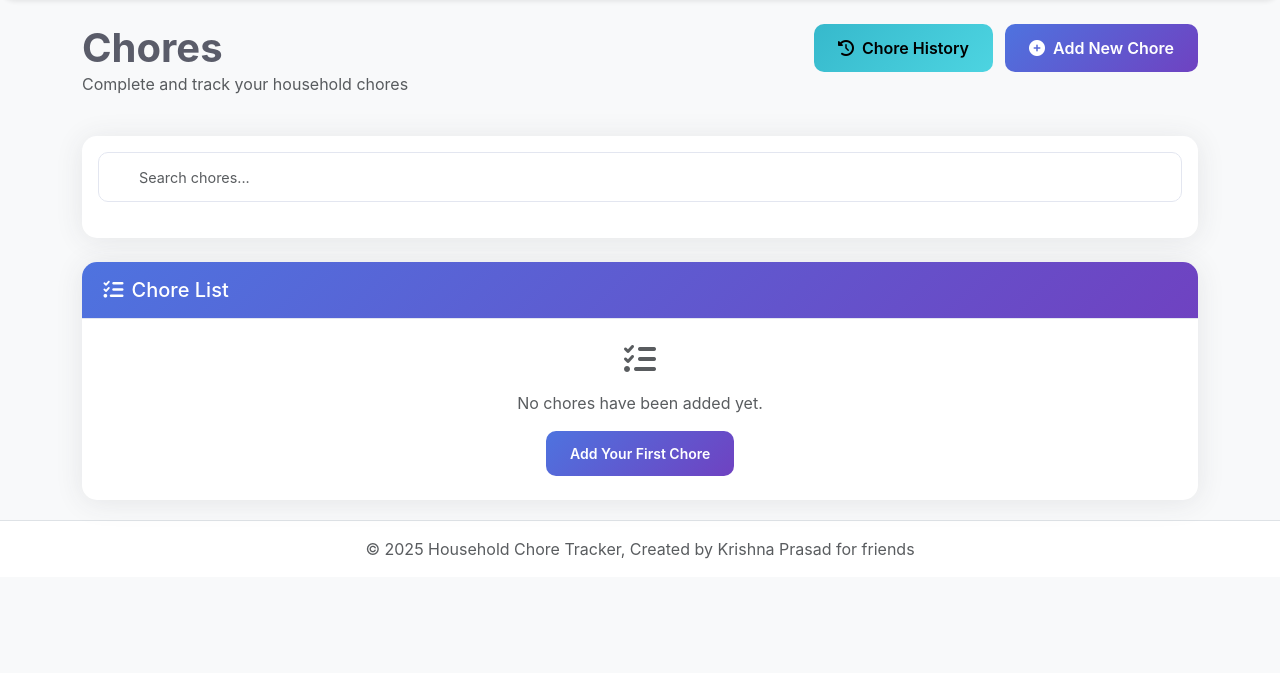
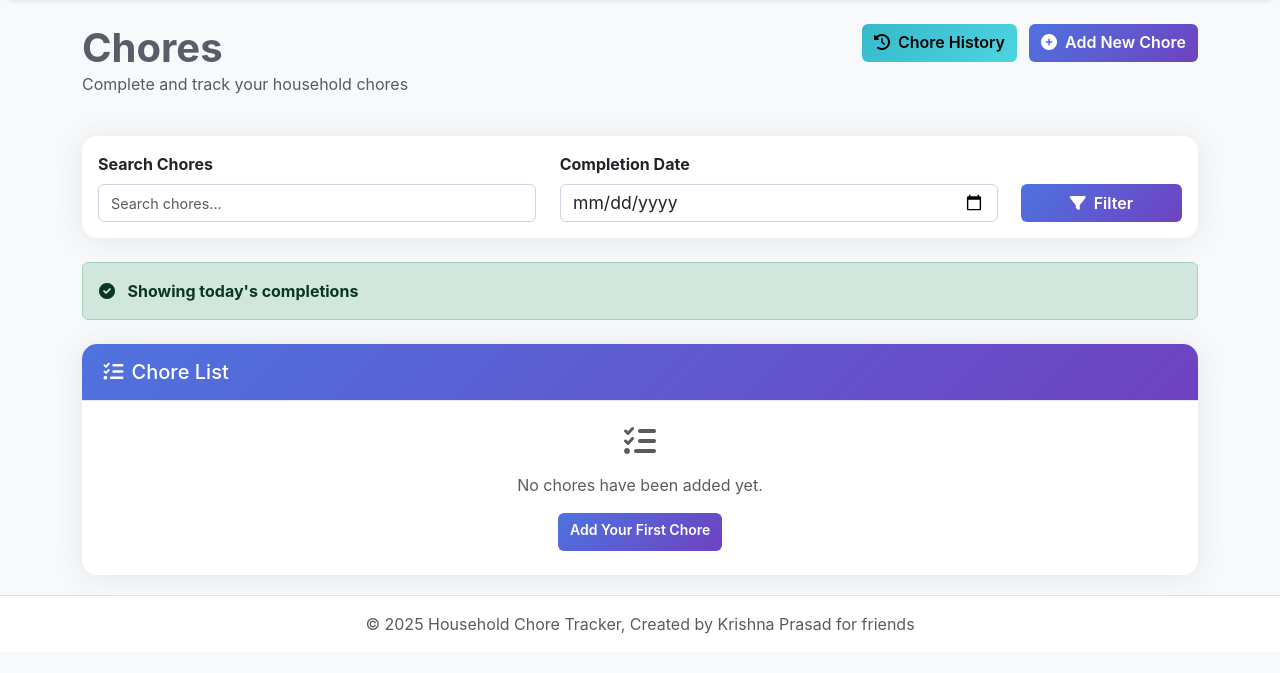
Before and after one commit to askkrishnaprasad/chore_tracker, a Flask app: template app/templates/chores.html in a window 1280 px wide. Shown: the part 68-741 px from the top of the page. Run offline with Flask 3, Linux system fonts and the light colour scheme; the template is opened without the code that fills it, so the values that code supplies are empty.

Commit message:
Fix search functionality to properly filter and display chore items

```diff
--- a/app/templates/chores.html
+++ b/app/templates/chores.html
@@ -4,19 +4,16 @@
 
 {% block content %}
 <style>
-    #choreSearchInput.is-focused {
-        box-shadow: 0 0 0 0.25rem rgba(78, 115, 223, 0.25);
-        border-color: #4e73df;
-    }
     .search-container {
         position: relative;
     }
     .search-results-count {
         position: absolute;
-        right: 15px;
-        top: 15px;
+        right: 10px;
+        top: 10px;
         font-size: 0.8rem;
         color: #6c757d;
+        pointer-events: none;
     }
     /* Styles for the quick complete form */
     .quick-complete-form {
@@ -32,6 +29,63 @@
     }
     .form-toggle {
         width: 100%;
+    }
+    /* Ensure consistent form element heights and styling */
+    .form-control, .btn {
+        height: 38px !important;
+        min-height: 38px !important;
+        line-height: 1.5;
+        padding: 0.375rem 0.75rem;
+        border-radius: 0.375rem;
+        box-sizing: border-box;
+    }
+    .input-container {
+        height: 38px;
+        display: flex;
+        position: relative;
+    }
+    /* Make all inputs have exactly the same height and appearance */
+    #choreSearchInput, #globalCompletionDate, #dateFilterBtn {
+        height: 38px !important;
+        min-height: 38px !important;
+        box-sizing: border-box;
+        border-radius: 0.375rem;
+        margin: 0;
+        padding: 0.375rem 0.75rem;
+    }
+    /* Make the date input match the search input styling exactly */
+    input[type="date"].form-control,
+    input[type="text"].form-control {
+        height: 38px !important;
+        min-height: 38px !important;
+        box-sizing: border-box;
+        appearance: none;
+        -webkit-appearance: none;
+        -moz-appearance: none;
+        border: 1px solid #d1d3e2;
+        background-color: #fff;
+        border-radius: 0.375rem;
+        padding: 0.375rem 0.75rem;
+    }
+    /* Apply consistent focus style */
+    .form-control:focus {
+        box-shadow: 0 0 0 0.25rem rgba(78, 115, 223, 0.25);
+        border-color: #4e73df;
+    }
+    /* Styles for chore list items and search filtering */
+    .chore-list-item {
+        padding: 10px;
+        border-bottom: 1px solid #e3e6f0;
+        transition: background-color 0.2s;
+    }
+    .chore-list-item:last-child {
+        border-bottom: none;
+    }
+    .chore-list-item.hidden {
+        display: none !important;
+    }
+    .chore-list-item.visible {
+        display: flex !important;
     }
 </style>
 
@@ -50,14 +104,44 @@
     </div>
 </div>
 
-<!-- Search Bar -->
+<!-- Search Bar and Date Filter -->
 <div class="card mb-4">
     <div class="card-body">
-        <div class="search-container">
-            <i class="fas fa-search search-icon"></i>
+        <div class="row">
+            <div class="col-md-5 mb-3 mb-md-0">
+                <label for="choreSearchInput" class="form-label fw-bold">Search Chores</label>
+                <div class="input-container">
                     <input type="text" class="form-control" id="choreSearchInput" placeholder="Search chores..." autocomplete="off">
                     <span class="search-results-count" id="searchResultsCount"></span>
                 </div>
+            </div>
+            <div class="col-md-5 mb-3 mb-md-0">
+                <label for="globalCompletionDate" class="form-label fw-bold">Completion Date</label>
+                <div class="input-container">
+                    <input type="date" class="form-control" id="globalCompletionDate" value="{{ filter_date.strftime('%Y-%m-%d') }}" max="{{ today.strftime('%Y-%m-%d') }}">
+                </div>
+            </div>
+            <div class="col-md-2">
+                <label class="form-label fw-bold">&nbsp;</label>
+                <button id="dateFilterBtn" class="btn btn-primary w-100">
+                    <i class="fas fa-filter me-2"></i>Filter
+                </button>
+            </div>
+        </div>
+    </div>
+</div>
+
+<!-- Filter Status Notification -->
+<div class="alert {% if filter_date != today %}alert-info{% else %}alert-success{% endif %} d-flex align-items-center mb-4" role="alert">
+    <div>
+        {% if filter_date != today %}
+            <i class="fas fa-calendar-alt me-2"></i>
+            <strong>Showing completions for {{ filter_date.strftime('%b %d, %Y') }}</strong>
+            <a href="{{ url_for('chores') }}" class="alert-link ms-3"><i class="fas fa-sync-alt me-1"></i>Reset to today</a>
+        {% else %}
+            <i class="fas fa-check-circle me-2"></i>
+            <strong>Showing today's completions</strong>
+        {% endif %}
     </div>
 </div>
 
@@ -123,14 +207,9 @@
                         <input type="hidden" name="csrf_token" value="{{ csrf_token() }}">
                         <input type="hidden" name="chore_id" value="{{ chore.id }}">
                         <input type="hidden" name="user_id" value="{{ current_user.id }}">
+                        <input type="hidden" name="completion_date" id="completion_date-{{ chore.id }}">
 
                         <div class="row">
-                            <div class="col-12 mb-3">
-                                <label class="form-label fw-bold">When did you complete this?</label>
-                                <input type="date" class="form-select form-select-lg" name="completion_date" value="{{ today.strftime('%Y-%m-%d') }}" max="{{ today.strftime('%Y-%m-%d') }}" style="height: auto; padding: 0.5rem 1rem;" required>
-                                <div class="form-text">Select the date you completed this chore</div>
-                            </div>
-
                             <div class="col-12 mb-3">
                                 <div class="form-check form-switch">
                                     <input class="form-check-input share-toggle" type="checkbox" name="is_shared" id="is_shared-{{ chore.id }}" style="width: 3em; height: 1.5em;">
@@ -193,6 +272,37 @@
 {% block scripts %}
 <script>
     document.addEventListener('DOMContentLoaded', function() {
+        // Global date picker functionality
+        const globalDatePicker = document.getElementById('globalCompletionDate');
+        const dateFilterBtn = document.getElementById('dateFilterBtn');
+
+        // Handle date filter button click
+        dateFilterBtn.addEventListener('click', function() {
+            const selectedDate = globalDatePicker.value;
+            window.location.href = `{{ url_for('chores') }}?date=${selectedDate}`;
+        });
+
+        // Also allow filtering when pressing Enter on the date picker
+        globalDatePicker.addEventListener('keyup', function(e) {
+            if (e.key === 'Enter') {
+                dateFilterBtn.click();
+            }
+        });
+
+        // Function to update all hidden date fields
+        function updateAllDateFields() {
+            const selectedDate = globalDatePicker.value;
+            document.querySelectorAll('input[id^="completion_date-"]').forEach(field => {
+                field.value = selectedDate;
+            });
+        }
+
+        // Set initial values
+        updateAllDateFields();
+
+        // Update when global date changes
+        globalDatePicker.addEventListener('change', updateAllDateFields);
+
         // Handle edit form toggle
         const editToggleButtons = document.querySelectorAll('.edit-toggle');
         editToggleButtons.forEach(button => {
@@ -291,30 +401,52 @@
         const searchResultsCount = document.getElementById('searchResultsCount');
 
         searchInput.addEventListener('input', function() {
-            const query = this.value.toLowerCase();
+            const query = this.value.toLowerCase().trim();
             let matchCount = 0;
 
-            // Add 'focused' class when search has content
+            // Reset all items first
+            choreItems.forEach(item => {
+                item.classList.remove('hidden', 'visible');
+
+                // Reset associated forms
+                const choreId = item.getAttribute('data-chore-id');
+                const editForm = document.getElementById('edit-form-' + choreId);
+                const quickForm = document.getElementById('quick-form-' + choreId);
+
+                if (editForm) editForm.style.display = '';
+                if (quickForm) {
+                    if (quickForm.classList.contains('active')) {
+                        quickForm.style.display = 'block';
+                    } else {
+                        quickForm.style.display = '';
+                    }
+                }
+            });
+
+            // If we have a search query, filter the items
             if (query.length > 0) {
                 searchInput.classList.add('is-focused');
-            } else {
-                searchInput.classList.remove('is-focused');
-            }
 
                 choreItems.forEach(item => {
-                const choreName = item.querySelector('.chore-name').textContent.toLowerCase();
+                    const choreName = item.querySelector('.form-check-label').textContent.trim().toLowerCase();
+                    const choreId = item.getAttribute('data-chore-id');
+                    const editForm = document.getElementById('edit-form-' + choreId);
+                    const quickForm = document.getElementById('quick-form-' + choreId);
+
                     if (choreName.includes(query)) {
-                    item.style.display = '';
+                        item.classList.add('visible');
                         matchCount++;
                     } else {
-                    item.style.display = 'none';
+                        item.classList.add('hidden');
+                        if (editForm) editForm.style.display = 'none';
+                        if (quickForm) quickForm.style.display = 'none';
                     }
                 });
 
                 // Update search results count
-            if (query.length > 0) {
                 searchResultsCount.textContent = `${matchCount} matches`;
             } else {
+                searchInput.classList.remove('is-focused');
                 searchResultsCount.textContent = '';
             }
         });
```
Lines whose indentation alone changed are shown as unchanged.
